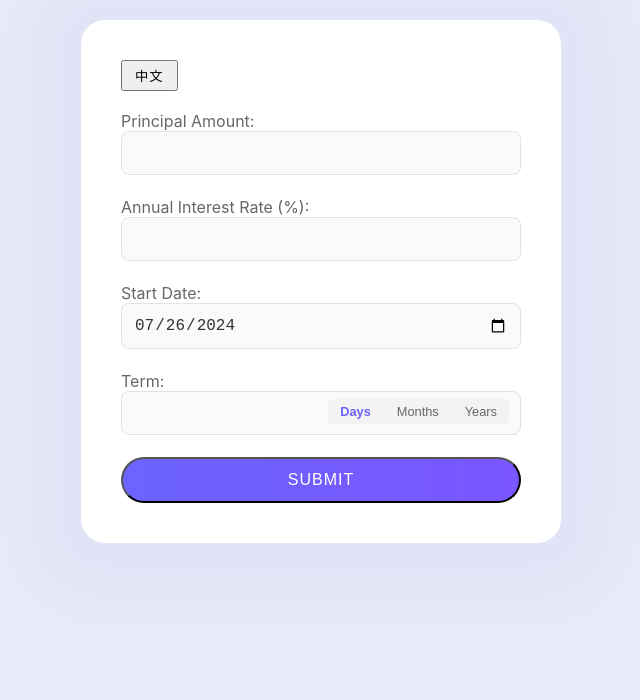
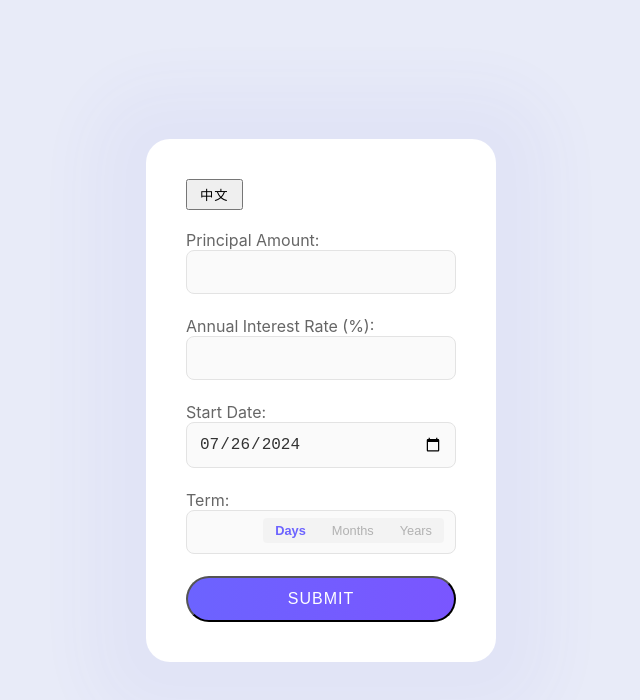
Before and after one commit to hoiian/interest-calculator, a React (Create React App) app: page / in a window 1280 px wide. Shown: the top 700 px of the page, without its empty margins (319-959 px from the left). Built offline with nearby package versions, Linux system fonts and the light colour scheme.

Commit message:
vertical align

```diff
--- a/src/InterestCalculator.js
+++ b/src/InterestCalculator.js
@@ -134,7 +134,7 @@ const InterestCalculator = () => {
       </form>
       {endDate && (
         <div className="result">
-          <h2>{t.result}</h2>
+          {/* <h2>{t.result}</h2> */}
           <p>{t.endDate}: {endDate}</p>
           <p>{t.interest}: ${interest}</p> {/* Show interest amount */}
         </div>
--- a/src/styles.css
+++ b/src/styles.css
@@ -1,5 +1,11 @@
-/* styles.css */
+html, body {
+  height: 100%;
+  margin: 0;
+}
+
 body {
+  display: grid;
+  place-items: center; /* 水平和垂直居中 */
   background-color: #E8EBF8;
   color: #333;
   margin: 0;
@@ -7,8 +13,9 @@ body {
 }
 
 .container {
-  width: 80%;
-  max-width: 400px;
+  min-width: 350px;
+  max-width: 500px;
+  box-sizing: border-box;
   margin: 20px auto;
   padding: 40px;
   border-radius: 24px;
@@ -67,9 +74,9 @@ button[type=submit]:hover {
 .result {
   margin-top: 20px;
   padding: 20px;
-  border: 2px solid #ddd;
-  background-color: #fafafa;
+  background-color: #eff1ff;
   color: #333;
+  border-radius: 12px;
 }
 
 .toggle-btn {
@@ -106,7 +113,7 @@ button[type=submit]:hover {
   padding: 5px 12px;
   font-size: 0.8rem;
   border: none;
-  color: inherit;
+  color: #00000045;
   background: none;
 }
 
```
